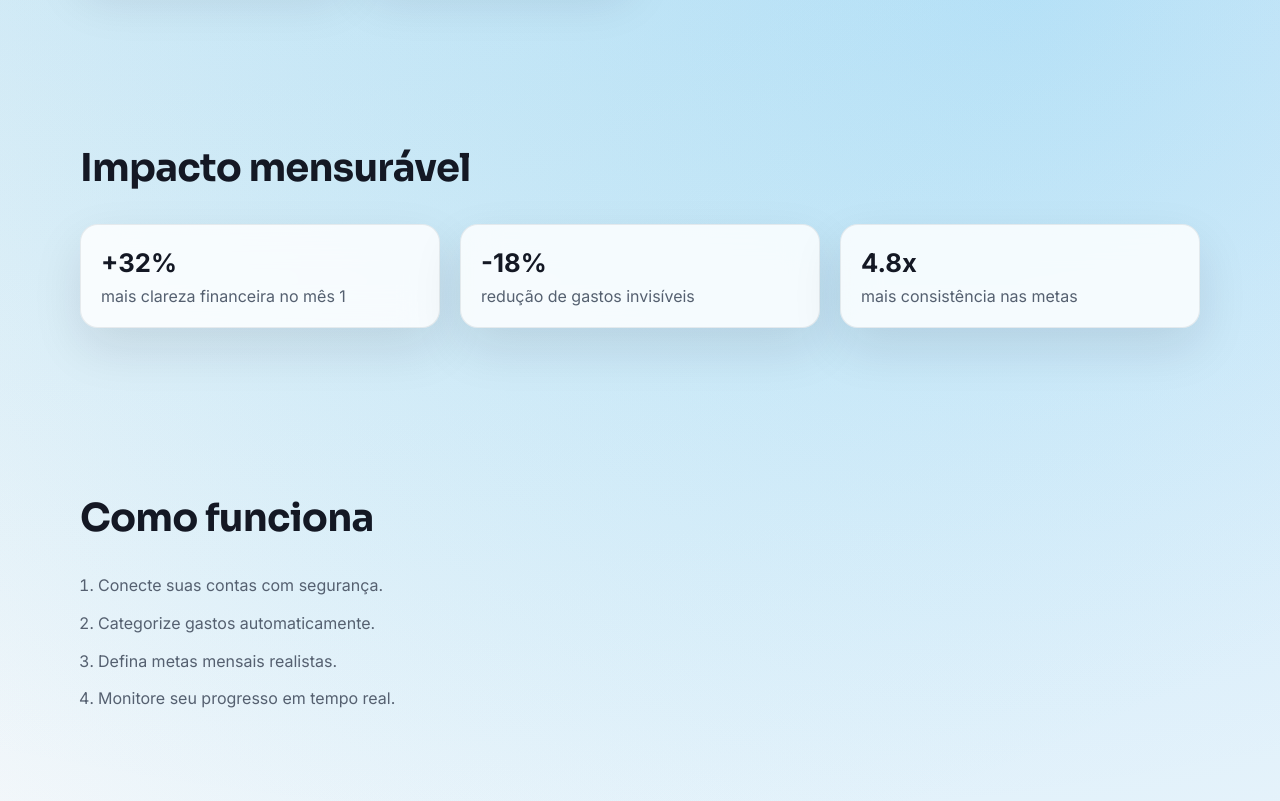
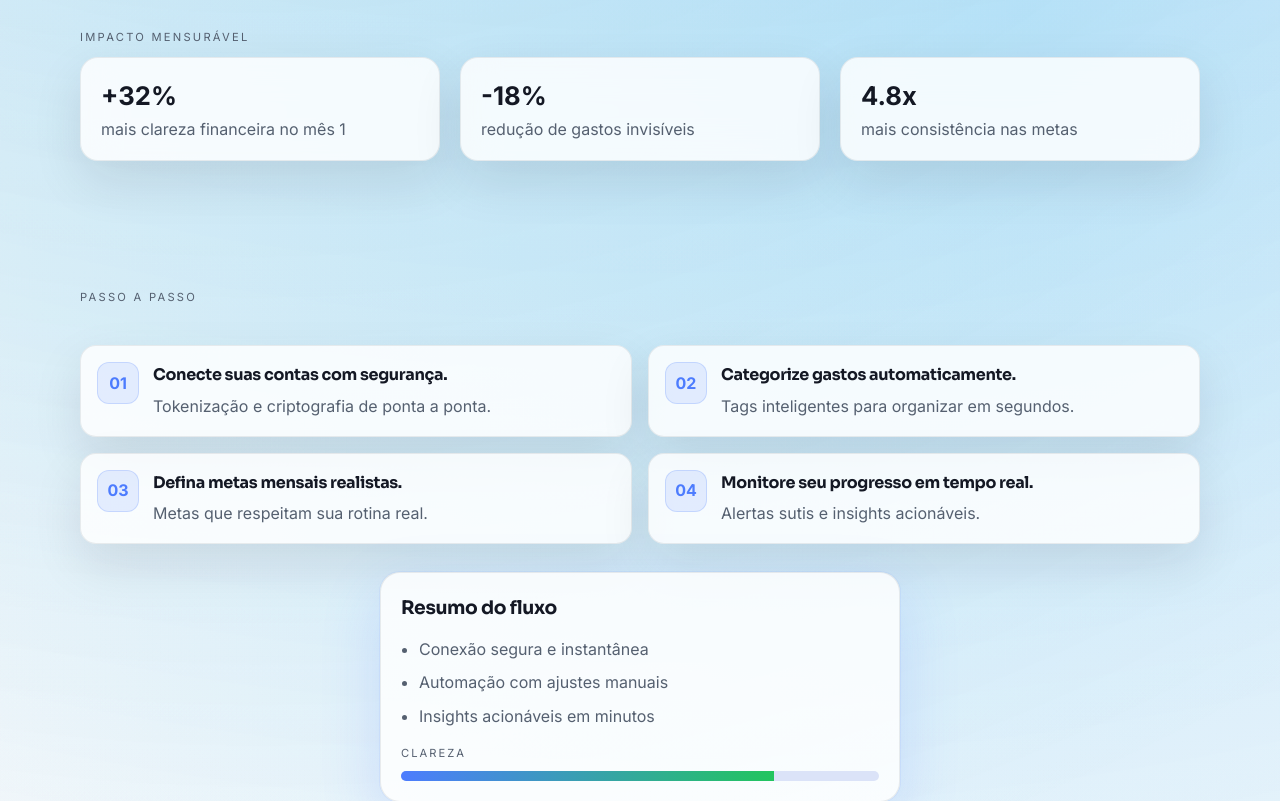
Before and after one commit to lumalopees/budgetingplataform, a Next.js app: page / in a window 1280 px wide. Shown: the part 2300-3101 px from the top of the page. Built offline with nearby package versions, Linux system fonts and the light colour scheme.

Commit message:
v5 - Enhance landing page layout with new 'how it works' section, update feature titles and descriptions for clarity, and improve global styles for better alignment and responsiveness.

```diff
--- a/src/app/globals.css
+++ b/src/app/globals.css
@@ -473,6 +473,10 @@ main {
   margin-bottom: 24px;
 }
 
+.features .container h2 {
+  text-align: left;
+}
+
 .problem-list {
   display: grid;
   gap: 12px;
@@ -703,6 +707,111 @@ main {
   color: var(--text-muted);
 }
 
+.how-grid {
+  display: grid;
+  gap: 28px;
+  justify-items: start;
+  text-align: left;
+}
+
+
+.how-steps {
+  width: 100%;
+  display: grid;
+  gap: 16px;
+  grid-template-columns: repeat(2, minmax(220px, 1fr));
+}
+
+.how-step {
+  display: grid;
+  grid-template-columns: auto 1fr;
+  gap: 14px;
+  padding: 16px;
+  border-radius: 16px;
+  background: var(--card);
+  border: 1px solid var(--border);
+  box-shadow: var(--shadow);
+}
+
+.how-meta {
+  display: grid;
+  gap: 8px;
+  align-content: start;
+}
+
+
+.how-step h4 {
+  margin: 0 0 6px;
+  font-size: 1rem;
+}
+
+.how-step p {
+  margin: 0;
+  color: var(--text-muted);
+}
+
+.how-number {
+  width: 42px;
+  height: 42px;
+  border-radius: 12px;
+  display: inline-flex;
+  align-items: center;
+  justify-content: center;
+  font-weight: 700;
+  color: var(--accent);
+  background: rgba(77, 124, 254, 0.12);
+  border: 1px solid rgba(77, 124, 254, 0.2);
+}
+
+.how-panel {
+  width: min(520px, 100%);
+  background: var(--card);
+  border: 1px solid var(--border);
+  border-radius: 20px;
+  padding: 20px;
+  box-shadow: var(--glow);
+  justify-self: center;
+}
+
+.how-panel h3 {
+  margin-top: 0;
+  margin-bottom: 14px;
+}
+
+.how-panel ul {
+  margin: 0 0 16px;
+  padding-left: 18px;
+  color: var(--text-muted);
+  display: grid;
+  gap: 8px;
+}
+
+.how-meter {
+  display: grid;
+  gap: 8px;
+}
+
+.how-meter span {
+  text-transform: uppercase;
+  letter-spacing: 0.18em;
+  font-size: 0.7rem;
+  color: var(--text-muted);
+}
+
+.meter-bar {
+  height: 10px;
+  border-radius: 999px;
+  background: color-mix(in srgb, var(--accent) 12%, var(--bg-muted));
+  overflow: hidden;
+}
+
+.meter-fill {
+  display: block;
+  width: 78%;
+  height: 100%;
+  background: linear-gradient(90deg, var(--accent), #22c55e);
+}
+
 .preview-grid {
   display: grid;
   gap: 28px;
@@ -913,4 +1022,8 @@ main {
     gap: 10px;
     padding: 12px;
   }
+
+  .how-steps {
+    grid-template-columns: 1fr;
+  }
 }
--- a/src/components/landing-page.tsx
+++ b/src/components/landing-page.tsx
@@ -177,7 +177,14 @@ export default function LandingPage() {
       icon: (
         <svg viewBox="0 0 24 24" fill="none" aria-hidden="true">
           <path
-            d="M12 3a7 7 0 0 0 0 14c3.4 0 6.2-2.4 6.8-5.6A6 6 0 1 1 12 3Z"
+            d="M12 5c-2.8 0-5 2.2-5 5v3.2l-1.4 2.2h12.8l-1.4-2.2V10c0-2.8-2.2-5-5-5Z"
+            stroke="currentColor"
+            strokeWidth="1.6"
+            strokeLinecap="round"
+            strokeLinejoin="round"
+          />
+          <path
+            d="M10 17a2 2 0 0 0 4 0"
             stroke="currentColor"
             strokeWidth="1.6"
             strokeLinecap="round"
@@ -463,7 +470,7 @@ export default function LandingPage() {
 
         <section className="section features">
           <div className="container">
-            <h2>{copy["features.title"]}</h2>
+            <span className="problem-kicker">{copy["features.title"]}</span>
             <div className="grid features-grid">
               {featureItems.map((feature) => (
                 <article className="card" key={feature.title}>
@@ -478,7 +485,7 @@ export default function LandingPage() {
 
         <section className="section stats">
           <div className="container">
-            <h2>{copy["stats.title"]}</h2>
+            <span className="problem-kicker">{copy["stats.title"]}</span>
             <div className="grid stats-grid">
               <div className="stat">
                 <strong>{copy["stats.item1.value"]}</strong>
@@ -497,14 +504,60 @@ export default function LandingPage() {
         </section>
 
         <section className="section how-it-works">
-          <div className="container">
-            <h2>{copy["how.title"]}</h2>
-            <ol className="steps">
-              <li>{copy["how.step1"]}</li>
-              <li>{copy["how.step2"]}</li>
-              <li>{copy["how.step3"]}</li>
-              <li>{copy["how.step4"]}</li>
-            </ol>
+          <div className="container how-grid">
+            <span className="problem-kicker">{copy["how.title"]}</span>
+            <div className="how-steps">
+                <div className="how-step">
+                  <div className="how-meta">
+                    <span className="how-number">01</span>
+                  </div>
+                <div>
+                  <h4>{copy["how.step1"]}</h4>
+                  <p>{copy["how.step1.detail"]}</p>
+                </div>
+              </div>
+              <div className="how-step">
+                <div className="how-meta">
+                  <span className="how-number">02</span>
+                </div>
+                <div>
+                  <h4>{copy["how.step2"]}</h4>
+                  <p>{copy["how.step2.detail"]}</p>
+                </div>
+              </div>
+              <div className="how-step">
+                <div className="how-meta">
+                  <span className="how-number">03</span>
+                </div>
+                <div>
+                  <h4>{copy["how.step3"]}</h4>
+                  <p>{copy["how.step3.detail"]}</p>
+                </div>
+              </div>
+              <div className="how-step">
+                <div className="how-meta">
+                  <span className="how-number">04</span>
+                </div>
+                <div>
+                  <h4>{copy["how.step4"]}</h4>
+                  <p>{copy["how.step4.detail"]}</p>
+                </div>
+              </div>
+            </div>
+            <div className="how-panel">
+              <h3>{copy["how.panelTitle"]}</h3>
+              <ul>
+                <li>{copy["how.panel1"]}</li>
+                <li>{copy["how.panel2"]}</li>
+                <li>{copy["how.panel3"]}</li>
+              </ul>
+              <div className="how-meter">
+                <span>Clareza</span>
+                <div className="meter-bar">
+                  <span className="meter-fill" />
+                </div>
+              </div>
+            </div>
           </div>
         </section>
 
--- a/src/components/translations.ts
+++ b/src/components/translations.ts
@@ -58,8 +58,8 @@ export const translations = {
     "features.item4.desc": "Entenda seu fluxo de caixa sem relatórios confusos.",
     "features.item5.title": "Sincronização bancária",
     "features.item5.desc": "Conecte contas ou registre manualmente quando quiser.",
-    "features.item6.title": "Modo claro e escuro",
-    "features.item6.desc": "Interface elegante em qualquer ambiente.",
+    "features.item6.title": "Alertas inteligentes",
+    "features.item6.desc": "Avisos sutis antes de sair do orçamento.",
     "stats.title": "Impacto mensurável",
     "stats.item1.value": "+32%",
     "stats.item1.label": "mais clareza financeira no mês 1",
@@ -67,11 +67,19 @@ export const translations = {
     "stats.item2.label": "redução de gastos invisíveis",
     "stats.item3.value": "4.8x",
     "stats.item3.label": "mais consistência nas metas",
-    "how.title": "Como funciona",
+    "how.title": "Passo a passo",
     "how.step1": "Conecte suas contas com segurança.",
+    "how.step1.detail": "Tokenização e criptografia de ponta a ponta.",
     "how.step2": "Categorize gastos automaticamente.",
+    "how.step2.detail": "Tags inteligentes para organizar em segundos.",
     "how.step3": "Defina metas mensais realistas.",
+    "how.step3.detail": "Metas que respeitam sua rotina real.",
     "how.step4": "Monitore seu progresso em tempo real.",
+    "how.step4.detail": "Alertas sutis e insights acionáveis.",
+    "how.panelTitle": "Resumo do fluxo",
+    "how.panel1": "Conexão segura e instantânea",
+    "how.panel2": "Automação com ajustes manuais",
+    "how.panel3": "Insights acionáveis em minutos",
     "preview.title": "Dashboard pensado para o dia a dia",
     "preview.subtitle":
       "Tipografia forte, espaçamento generoso e contraste preciso para leitura rápida.",
@@ -180,8 +188,8 @@ export const translations = {
     "features.item4.desc": "Understand cash flow without confusing reports.",
     "features.item5.title": "Bank sync",
     "features.item5.desc": "Connect accounts or log manually anytime.",
-    "features.item6.title": "Light & dark mode",
-    "features.item6.desc": "Elegant UI in any environment.",
+    "features.item6.title": "Smart alerts",
+    "features.item6.desc": "Subtle nudges before you overspend.",
     "stats.title": "Measurable impact",
     "stats.item1.value": "+32%",
     "stats.item1.label": "more financial clarity in month one",
@@ -189,11 +197,19 @@ export const translations = {
     "stats.item2.label": "less invisible spending",
     "stats.item3.value": "4.8x",
     "stats.item3.label": "more consistent goal progress",
-    "how.title": "How it works",
+    "how.title": "Step by step",
     "how.step1": "Securely connect your accounts.",
+    "how.step1.detail": "Tokenization and end-to-end encryption.",
     "how.step2": "Categorize expenses automatically.",
+    "how.step2.detail": "Smart tags to organize in seconds.",
     "how.step3": "Set realistic monthly goals.",
+    "how.step3.detail": "Goals that match your real routine.",
     "how.step4": "Monitor progress in real time.",
+    "how.step4.detail": "Subtle alerts and actionable insights.",
+    "how.panelTitle": "Flow summary",
+    "how.panel1": "Secure, instant connection",
+    "how.panel2": "Automation with manual control",
+    "how.panel3": "Actionable insights in minutes",
     "preview.title": "A dashboard designed for daily focus",
     "preview.subtitle":
       "Strong typography, generous spacing, and precise contrast for quick reading.",
```
